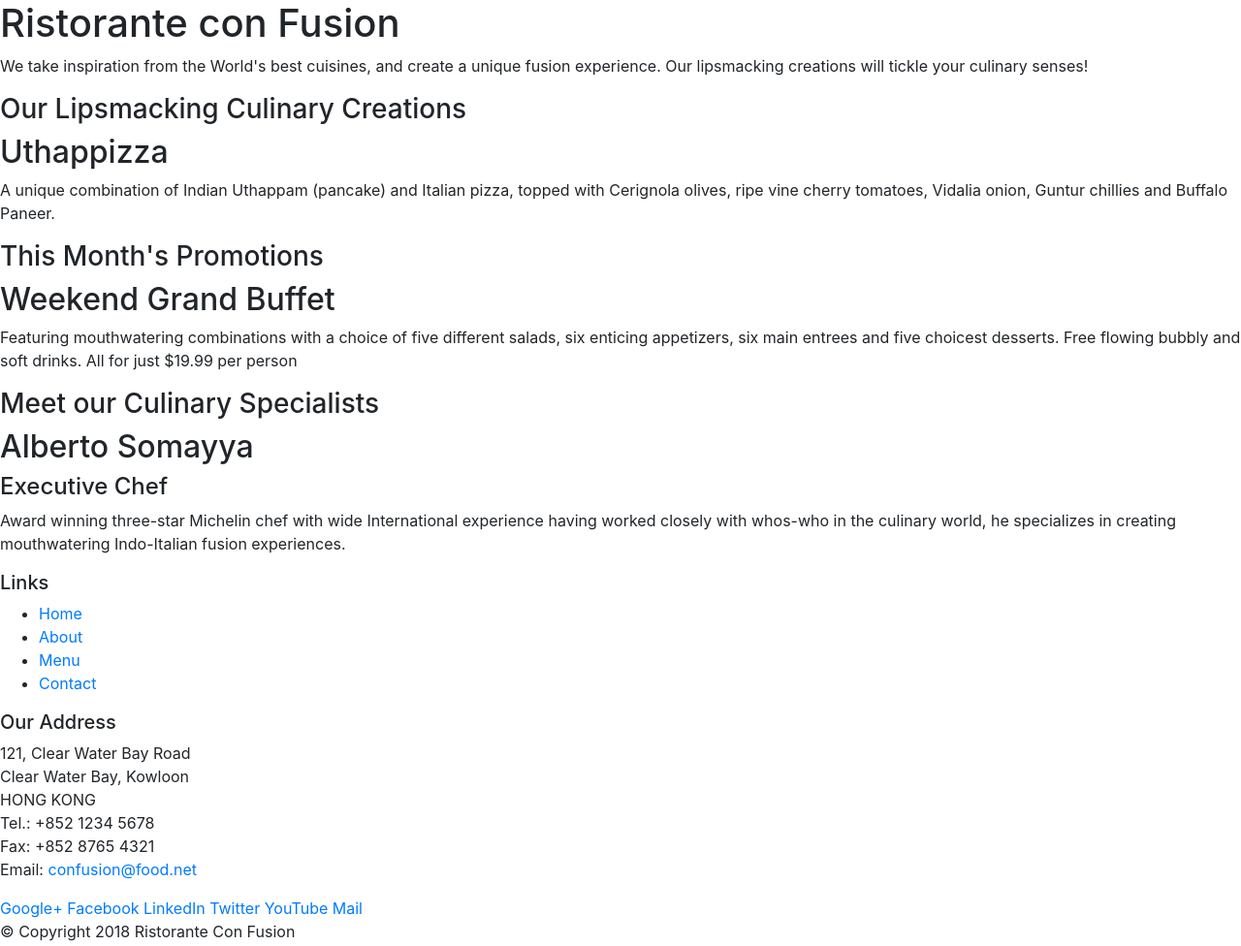
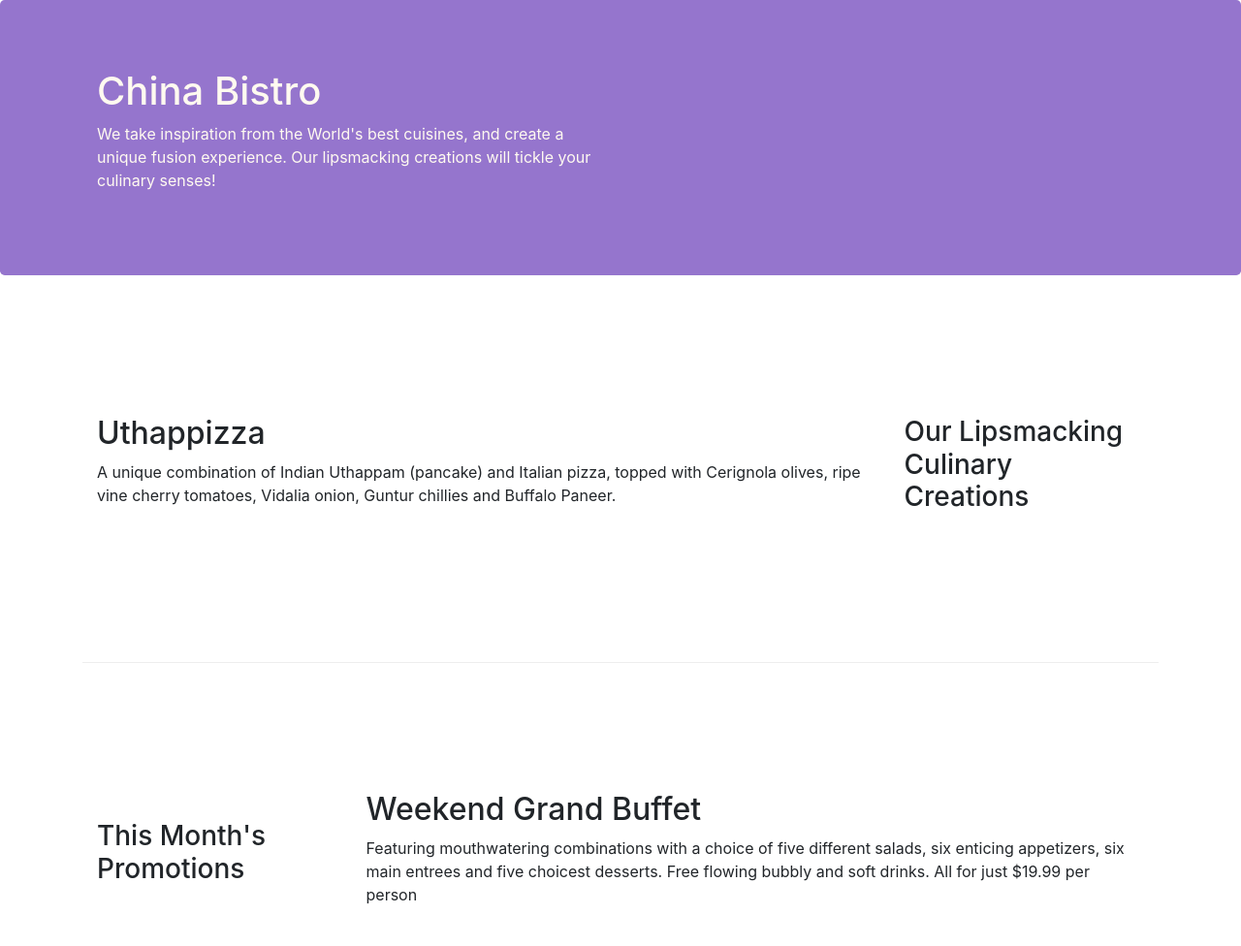
Before and after one commit to chen1649chenli/conFusion, a website: page index.html in a window 1280 px wide. Shown: the top 976 px of the page at 97% size. Drawn offline with nearby package versions, Linux system fonts and the light colour scheme.

Commit message:
Bootstrap Grid Part 2

```diff
--- /dev/null
+++ b/css/styles.css
@@ -0,0 +1,30 @@
+.row-header {
+    margin: 0px auto;
+    padding: 0px auto;
+}
+
+.row-content {
+    margin: 0px auto;
+    padding: 50px 0px 50px 0px;
+    border-bottom: 1px ridge;
+    min-height: 400px;
+}
+
+.footer {
+    background-color: #D1C4E9;
+    margin: 0px auto;
+    padding: 20px 0px 20px 0px;
+}
+
+.jumbotron {
+    padding: 70px 30px 70px 30px;
+    margin: 0px auto;
+    background: #9575CD;
+    color: floralwhite;
+}
+
+.address {
+    font-size: 80%;
+    margin: 0px;
+    color: #0f0f0f;
+}
--- a/index.html
+++ b/index.html
@@ -2,7 +2,7 @@
 <html lang="en">
 
 <head>
-    <title>Ristorante Con Fusion</title>
+    <title>China Bistro</title>
     <!-- Required meta tags always come first -->
     <meta charset="utf-8">
     <meta name="viewport" content="width=device-width, initial-scale=1, shrink-to-fit=no">
@@ -10,50 +10,51 @@
 
     <!-- Bootstrap CSS -->
     <link rel="stylesheet" href="node_modules/bootstrap/dist/css/bootstrap.min.css">
+    <link rel="stylesheet" href="css/styles.css">
 </head>
 
 <body>
 
-    <header>
-        <div>
-            <div>
-                <div>
-                    <h1>Ristorante con Fusion</h1>
+    <header class="jumbotron">
+        <div class="container">
+            <div  class="row row-header">
+                <div class="col-12 col-sm-6">
+                    <h1>China Bistro</h1>
                     <p>We take inspiration from the World's best cuisines, and create a unique fusion experience. Our lipsmacking creations will tickle your culinary senses!</p>
                 </div>
-                <div>
+                <div class="col-12 col-sm">
                 </div>
             </div>
         </div>
     </header>
 
-    <div>
-        <div>
-            <div>
+    <div class="container">
+        <div class="row row-content align-items-center">
+            <div class="col-12 col-sm-4 order-sm-last col-md-3">
                 <h3>Our Lipsmacking Culinary Creations</h3>
             </div>
-            <div>
+            <div class="col col-sm order-sm-first col-md">
                 <h2>Uthappizza</h2>
                 <p>A unique combination of Indian Uthappam (pancake) and Italian pizza, topped with Cerignola olives, ripe vine cherry tomatoes, Vidalia onion, Guntur chillies and Buffalo Paneer.</p>
             </div>
         </div>
 
 
-        <div>
-            <div>
+        <div class="row row-content align-items-center">
+            <div class="col-12 col-sm-4 col-md-3">
                 <h3>This Month's Promotions</h3>
             </div>
-            <div>
+            <div class="col col-sm col-md">
                 <h2>Weekend Grand Buffet</h2>
                 <p>Featuring mouthwatering combinations with a choice of five different salads, six enticing appetizers, six main entrees and five choicest desserts. Free flowing bubbly and soft drinks. All for just $19.99 per person </p>
             </div>
         </div>
 
-        <div>
-            <div>
+        <div class="row row-content align-items-center">
+            <div class="col-12 col-sm-4 order-sm-last col-md-3">
                 <h3>Meet our Culinary Specialists</h3>
             </div>
-            <div>
+            <div class="col col-sm order-sm-first col-md">
                 <h2>Alberto Somayya</h2>
                 <h4>Executive Chef</h4>
                 <p>Award winning three-star Michelin chef with wide International experience having worked closely with whos-who in the culinary world, he specializes in creating mouthwatering Indo-Italian fusion experiences. </p>
@@ -61,19 +62,19 @@
         </div>
     </div>
 
-    <footer>
-        <div>
-            <div>
-                <div>
+    <footer class="footer">
+        <div class="container">
+            <div class="row">
+                <div class="col-4 offset-1 col-sm-2">
                     <h5>Links</h5>
-                    <ul>
+                    <ul class="list-unstyled">
                         <li><a href="#">Home</a></li>
                         <li><a href="#">About</a></li>
                         <li><a href="#">Menu</a></li>
                         <li><a href="#">Contact</a></li>
                     </ul>
                 </div>
-                <div>
+                <div class="col-7 col-sm-5">
                     <h5>Our Address</h5>
                     <address>
 		              121, Clear Water Bay Road<br>
@@ -84,8 +85,8 @@
 		              Email: <a href="mailto:confusion@food.net">confusion@food.net</a>
 		           </address>
                 </div>
-                <div>
-                    <div>
+                <div class="col-12 col-sm-4 align-self-center">
+                    <div class="text-center">
                         <a href="http://google.com/+">Google+</a>
                         <a href="http://www.facebook.com/profile.php?id=">Facebook</a>
                         <a href="http://www.linkedin.com/in/">LinkedIn</a>
@@ -95,9 +96,9 @@
                     </div>
                 </div>
            </div>
-           <div>
-                <div>
-                    <p>© Copyright 2018 Ristorante Con Fusion</p>
+           <div  class="row justify-content-center">
+                <div class="col-auto">
+                    <p>© Copyright 2019 China Bristo</p>
                 </div>
            </div>
         </div>
```
